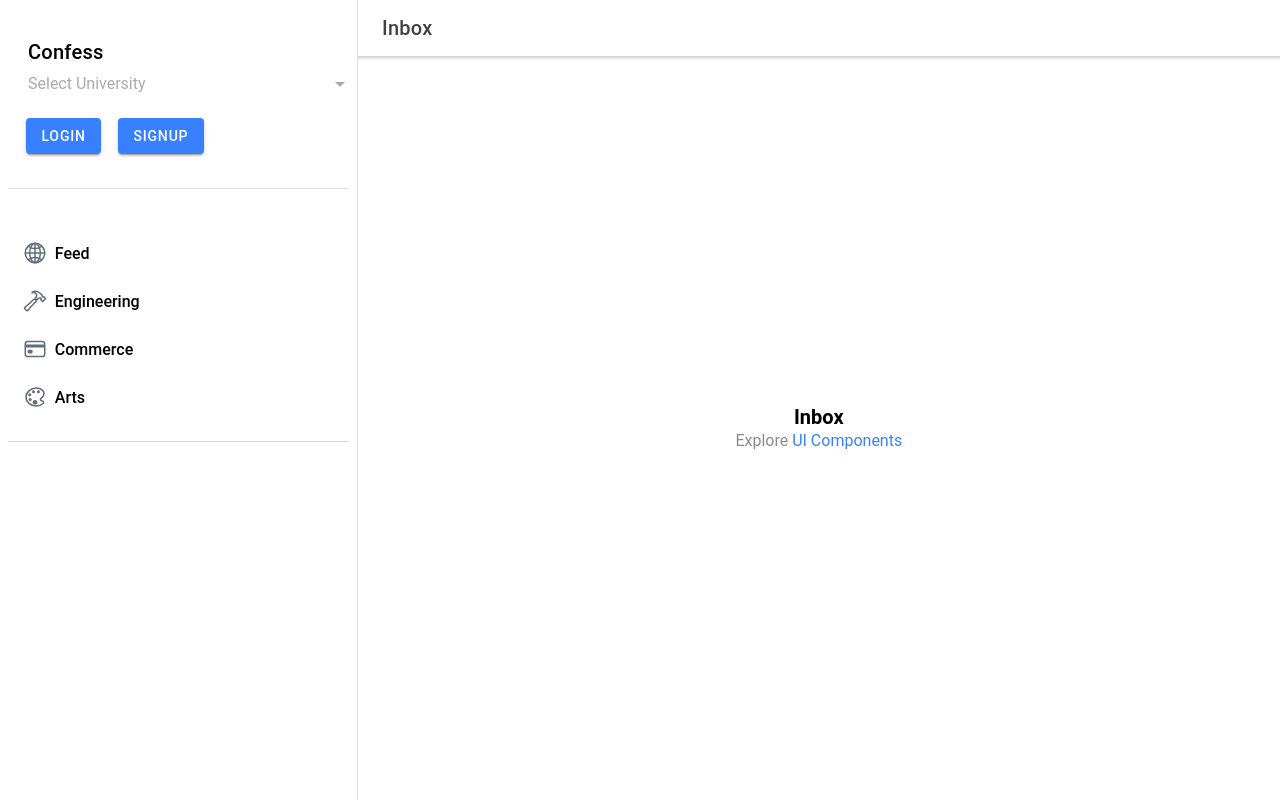
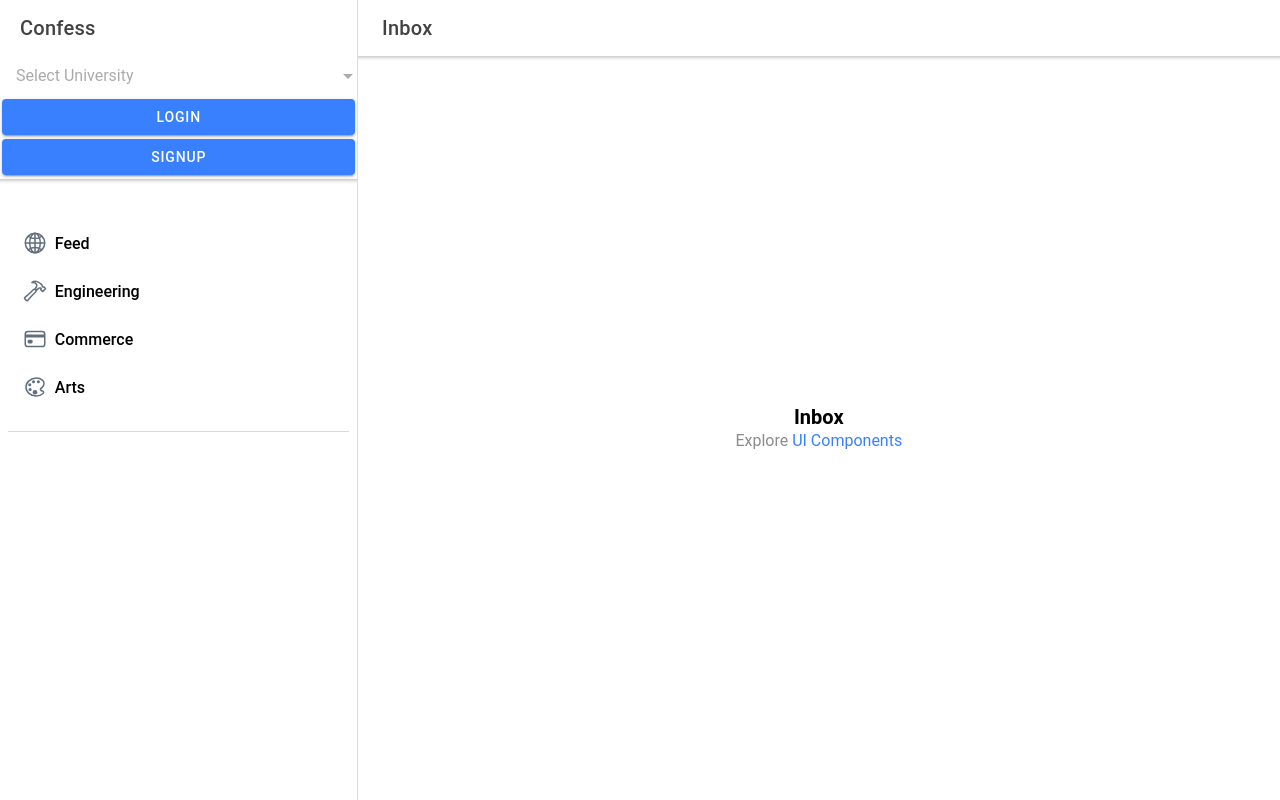
Before and after one commit to Deagler/confess-app, a React (Create React App) app in the folder app/: page /page/Inbox in a window 1280 px wide. Built offline with nearby package versions, Linux system fonts and the light colour scheme; the HTML template or start-up script is replaced by a standard one.

Commit message:
Refactor menu and userprofile, fix hidden menu title

```diff
--- a/app/src/components/Menu.tsx
+++ b/app/src/components/Menu.tsx
@@ -1,3 +1,4 @@
+import React, { useState } from 'react';
 import {
   IonContent,
   IonIcon,
@@ -6,8 +7,13 @@ import {
   IonList,
   IonMenu,
   IonMenuToggle,
+  IonHeader,
+  IonTitle,
+  IonSelect,
+  IonSelectOption,
+  IonToolbar,
+  IonButton,
 } from '@ionic/react';
-import React from 'react';
 import { RouteComponentProps, withRouter } from 'react-router-dom';
 import {
   globeOutline,
@@ -19,11 +25,16 @@ import {
   colorPaletteOutline,
   colorPaletteSharp,
 } from 'ionicons/icons';
+
 import './Menu.css';
-import UserProfile from './UserProfile';
 
 interface MenuProps extends RouteComponentProps {
   selectedPage: string;
+}
+
+interface UniversityOption {
+  title: string;
+  id: string;
 }
 
 interface AppPage {
@@ -60,13 +71,69 @@ const appPages: AppPage[] = [
   },
 ];
 
+// TODO: get from api
+const universities: UniversityOption[] = [
+  {
+    title: 'UoA',
+    id: '1', // placeholder for now
+  },
+  {
+    title: 'AUT',
+    id: '2',
+  },
+  {
+    title: 'Lincoln University',
+    id: '3',
+  },
+  {
+    title: 'Massey University',
+    id: '4',
+  },
+  {
+    title: 'University of Canterbury',
+    id: '5',
+  },
+  {
+    title: 'University of Waikato',
+    id: '6',
+  },
+];
+
 const Menu: React.FC<MenuProps> = ({ selectedPage }) => {
+  const [university, setUniversity] = useState<string>();
+
+  const customPopoverOptions = {
+    header: 'University',
+    message: "Which university's confessions would you like to see?",
+  };
+
   return (
     <IonMenu contentId="main" type="overlay">
+      <IonHeader>
+        <IonToolbar>
+          <IonTitle>Confess</IonTitle>
+        </IonToolbar>
+        <IonSelect
+          interfaceOptions={customPopoverOptions}
+          interface="popover"
+          placeholder="Select University"
+          onIonChange={(e) => setUniversity(e.detail.value)}
+          value={university}
+        >
+          {universities.map((uni: UniversityOption, index: number) => (
+            <IonSelectOption key={index}>
+              <IonLabel className="ion-text-wrap">{uni.title}</IonLabel>
+            </IonSelectOption>
+          ))}
+        </IonSelect>
+
+        <IonButton expand="block">LogIn</IonButton>
+        <IonButton expand="block">SignUp</IonButton>
+      </IonHeader>
+
       <IonContent>
-        <UserProfile />
         <IonList id="inbox-list" className="ion-no-border">
-          {appPages.map((appPage, index) => (
+          {appPages.map((appPage: AppPage, index: number) => (
             <IonMenuToggle key={index} autoHide={false}>
               <IonItem
                 className={selectedPage === appPage.title ? 'selected' : ''}
--- a/app/src/components/UserProfile.css
+++ /dev/null
@@ -1,8 +0,0 @@
-ion-row > ion-button {
-  margin-right: 15px;
-  margin-top: 15px;
-}
-
-ion-list > ion-select {
-  padding-left: 20px;
-}
--- a/app/src/components/UserProfile.tsx
+++ /dev/null
@@ -1,98 +0,0 @@
-import React, { useState } from 'react';
-import {
-  IonSelectOption,
-  IonSelect,
-  IonList,
-  IonButton,
-  IonLabel,
-  IonRow,
-  IonPopover,
-  IonItemDivider,
-  IonTitle,
-} from '@ionic/react';
-import './UserProfile.css';
-
-interface UniversityOption {
-  title: string;
-  id: string;
-}
-
-const UserProfile: React.FC<{}> = () => {
-  const [university, setUniversity] = useState<string>();
-  const [showPopover, setShowPopover] = useState<boolean>(false);
-
-  const customPopoverOptions = {
-    header: 'University',
-    message: "Which university's confessions would you like to see?",
-  };
-
-  const universities: UniversityOption[] = [
-    {
-      title: 'UoA',
-      id: '1', // placeholder for now
-    },
-    {
-      title: 'AUT',
-      id: '2',
-    },
-    {
-      title: 'Lincoln University',
-      id: '3',
-    },
-    {
-      title: 'Massey University',
-      id: '4',
-    },
-    {
-      title: 'University of Canterbury',
-      id: '5',
-    },
-    {
-      title: 'University of Waikato',
-      id: '6',
-    },
-    {
-      title: 'University of Otago',
-      id: '7',
-    },
-    {
-      title: 'Victoria University of Wellington',
-      id: '8',
-    },
-  ];
-
-  return (
-    <IonList>
-      <IonTitle>Confess</IonTitle>
-      <IonSelect
-        interfaceOptions={customPopoverOptions}
-        interface="popover"
-        placeholder="Select University"
-        onIonChange={(e) => setUniversity(e.detail.value)}
-        value={university}
-      >
-        {universities.map((uni: UniversityOption, index: number) => (
-          <IonSelectOption key={index}>
-            <IonLabel className="ion-text-nowrap">{uni.title}</IonLabel>
-          </IonSelectOption>
-        ))}
-      </IonSelect>
-      <IonRow className="ion-float-left ion-padding-start">
-        <IonPopover
-          isOpen={showPopover}
-          onDidDismiss={() => setShowPopover(false)}
-        >
-          <p>show log in form</p>
-        </IonPopover>
-        <IonButton expand="block" onClick={() => setShowPopover(true)}>
-          LogIn
-        </IonButton>
-        <IonButton expand="block">SignUp</IonButton>
-      </IonRow>
-
-      <IonItemDivider />
-    </IonList>
-  );
-};
-
-export default UserProfile;
```
